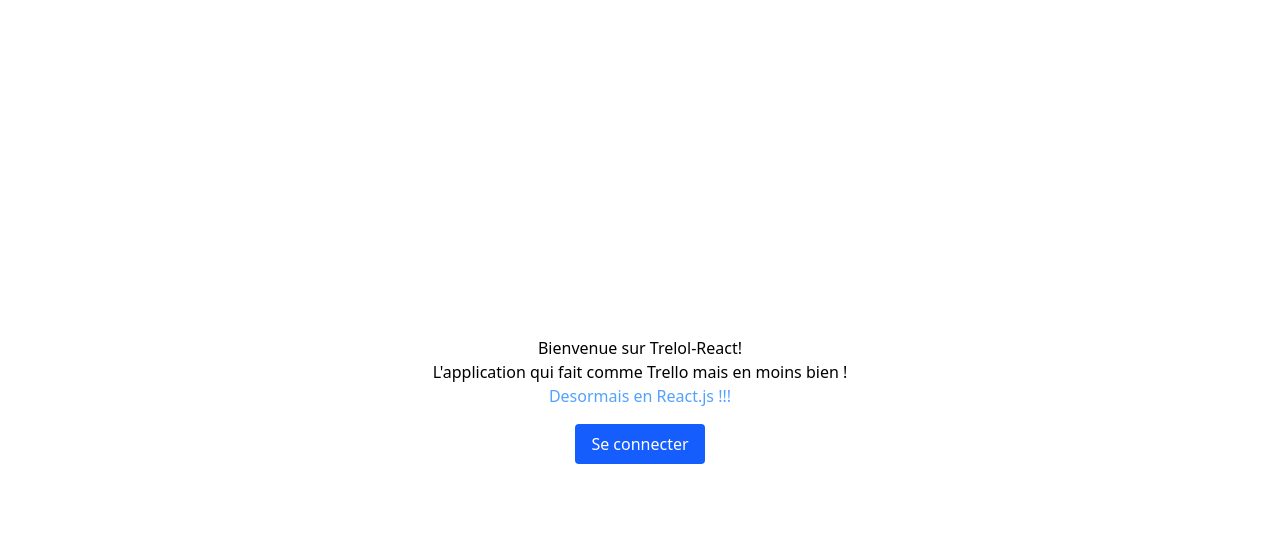
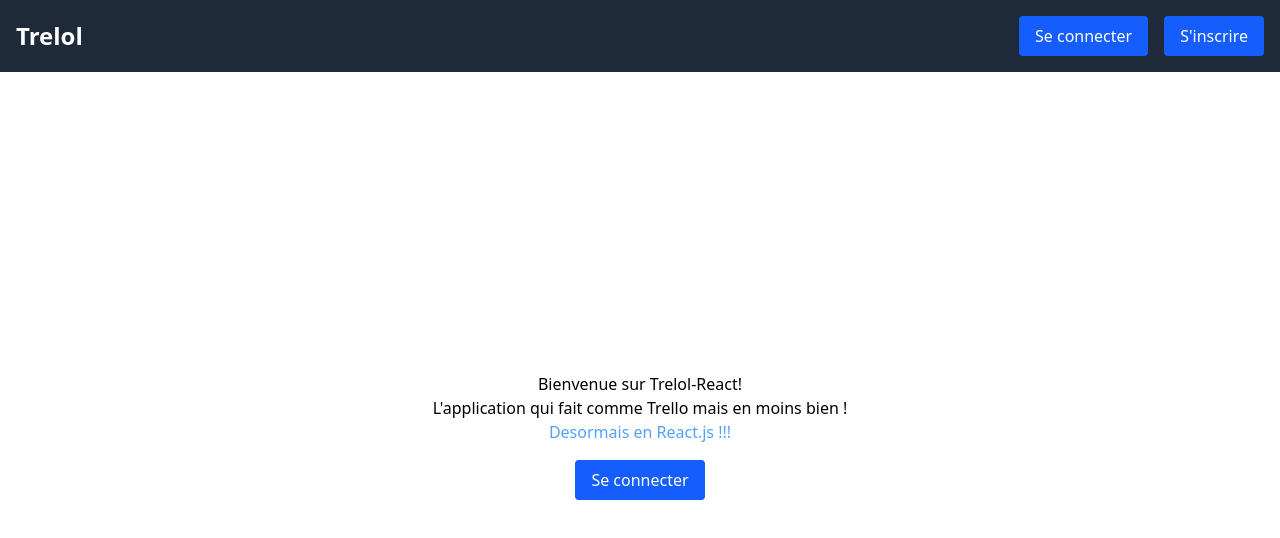
Before and after one commit to veverre/trelol, a Next.js app in the folder web-next/: page / in a window 1280 px wide. Shown: the top 538 px of the page. Built offline with nearby package versions, Linux system fonts and the light colour scheme; no server answers.

Commit message:
feature: create appheader component

```diff
--- a/web-next/app/layout.tsx
+++ b/web-next/app/layout.tsx
@@ -1,6 +1,7 @@
 import type { Metadata } from "next";
 import "./globals.css";
 import { AuthProvider } from "@/contexts/AuthContext";
+import AppHeader from "@/components/organisms/AppHeader";
 
 export const metadata: Metadata = {
   title: "Create Next App",
@@ -14,9 +15,10 @@
 }>) {
   return (
     <html lang="en">
-      <body className="h-screen">
+      <body className="flex flex-col h-screen">
         <AuthProvider>
-          <main className="h-full w-full">
+          <AppHeader />
+          <main className="flex-1">
             {children}
           </main>
         </AuthProvider>
--- a/web-next/app/page.tsx
+++ b/web-next/app/page.tsx
@@ -3,18 +3,16 @@
 import { useAuth } from "@/contexts/AuthContext";
 
 export default function Home() {
-  const { user } = useAuth();
+  const { user, isLoading } = useAuth();
   const isAuthenticated = !!user;
+  const action = isAuthenticated ? <Button href="/boards">Aller à mes tableaux</Button> : <Button href="/auth/signin">Se connecter</Button>;
+
   return (
     <div className="flex flex-col items-center justify-center h-full">
       <h1>Bienvenue sur Trelol-React!</h1>
       <p>L&apos;application qui fait comme Trello mais en moins bien !</p>
       <h2 className="text-blue-400 mb-4">Desormais en React.js !!!</h2>
-      {isAuthenticated ? (
-        <Button href="/boards">Aller à mes tableaux</Button>
-      ):(
-        <Button href="/auth/signin">Se connecter</Button>
-      )}
+      {isLoading ? <p>Chargement...</p> : action}
     </div>
   );
 }
--- /dev/null
+++ b/web-next/components/organisms/AppHeader.tsx
@@ -0,0 +1,35 @@
+
+'use client';
+import { useAuth } from "@/contexts/AuthContext";
+import Link from "next/link";
+import Button from "@/components/atoms/Button";
+
+export default function AppHeader() {
+    const { user, signout } = useAuth();
+    const isAuthenticated = !!user;
+    const handleSignout = () => {
+        signout();
+    }
+    return (
+        <header className="bg-gray-800 text-white p-4 flex justify-between items-center">
+            <Link href="/">
+                <h1 className="text-2xl font-bold">Trelol</h1>
+            </Link>
+            <div>
+                { isAuthenticated ? (
+                    <Button onClick={handleSignout}>Se deconnecter</Button>
+                ) : (
+                    <div>
+                        <Link href="/auth/signin">
+                            <Button>Se connecter</Button>
+                        </Link>
+                        <Link href="/auth/signup" className="ml-4">
+                            <Button>S&apos;inscrire</Button>
+                        </Link>
+                    </div>
+                )
+            }
+            </div>
+        </header>
+    );
+}
```
